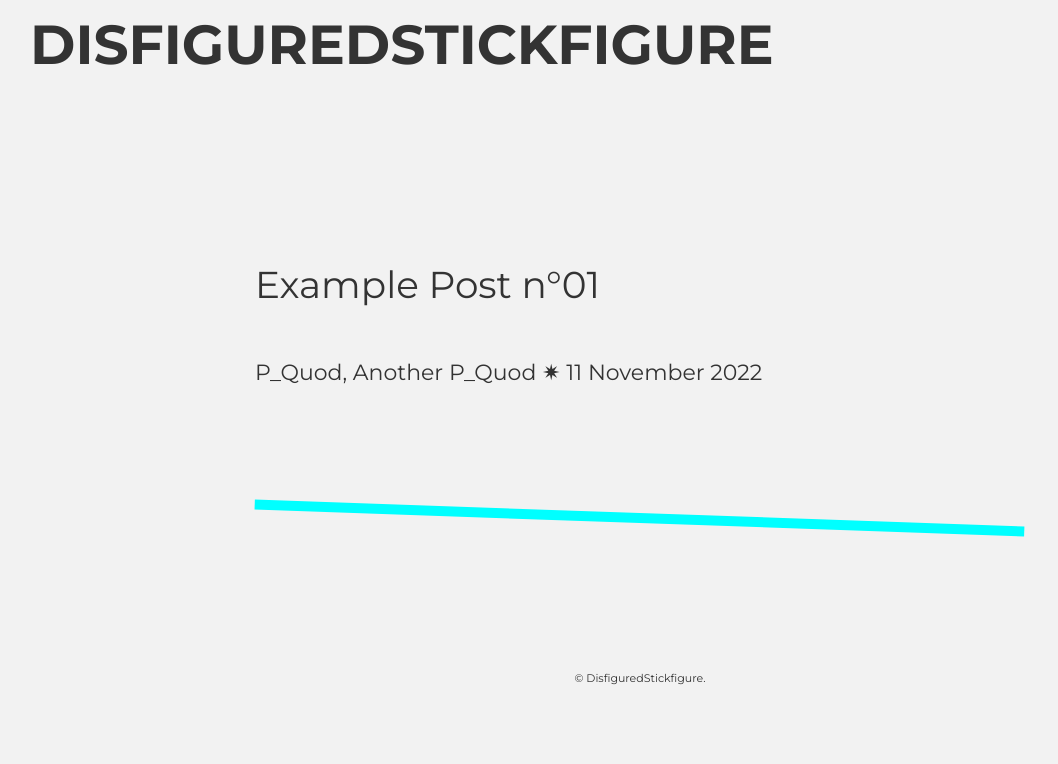
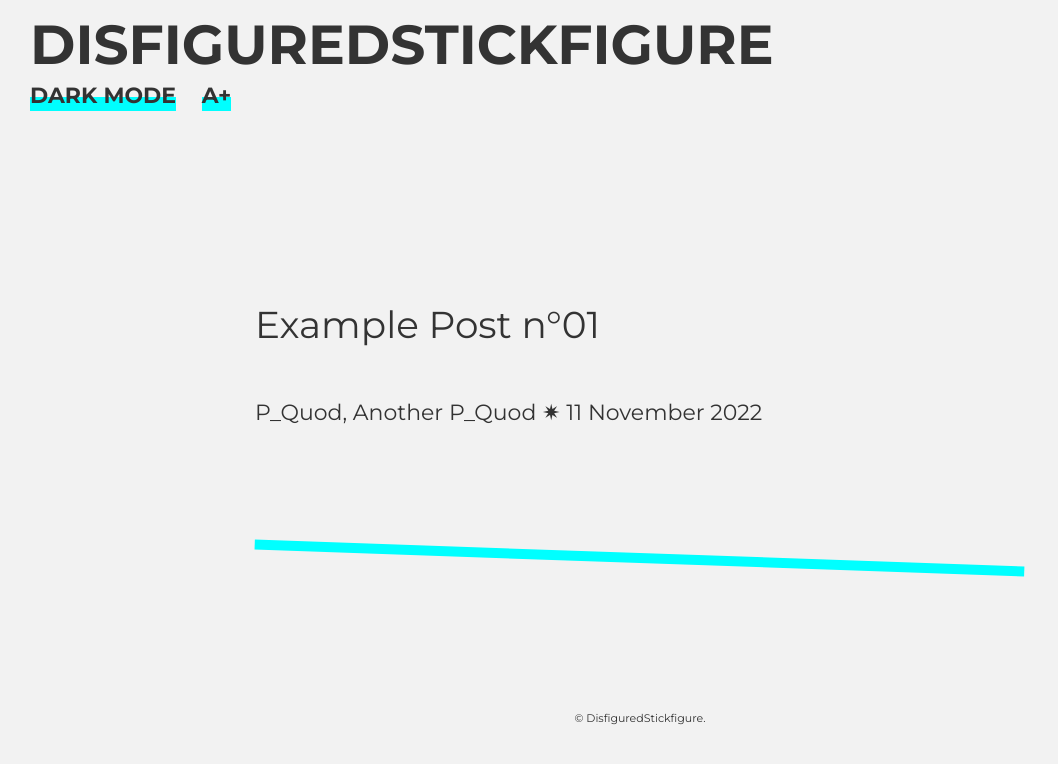
Before and after one commit to FPittelkow/DisfiguredStickfigure, a Jekyll site: the page built from index.md, in a window 1280 px wide. Shown: the top 764 px of the page, without its empty margins (0-1058 px from the left). Built offline with Jekyll 4.4.1, drawn with Linux system fonts in a browser that asks for light colours.

Commit message:
i
Signed-off-by: fpittelkow <f.pittelkow@gmail.com>

```diff
--- a/_config.yml
+++ b/_config.yml
@@ -30,8 +30,8 @@ email: youremail@something.com # The owner's email
 # google_analytics_anonymize_ip: ""
 
 # 2. SITE AVALAIBLE FUNCTIONS
-darkmode: false # Allows the switch between dark and light mode
-typosize: false # Allows to change the size of the font
+darkmode: true # Allows the switch between dark and light mode
+typosize: true # Allows to change the size of the font
 home-posts-limit: 10 # Change the limit of posts displayed on the home page
 
 # 3. IGNORED FILES WHILE building
```
